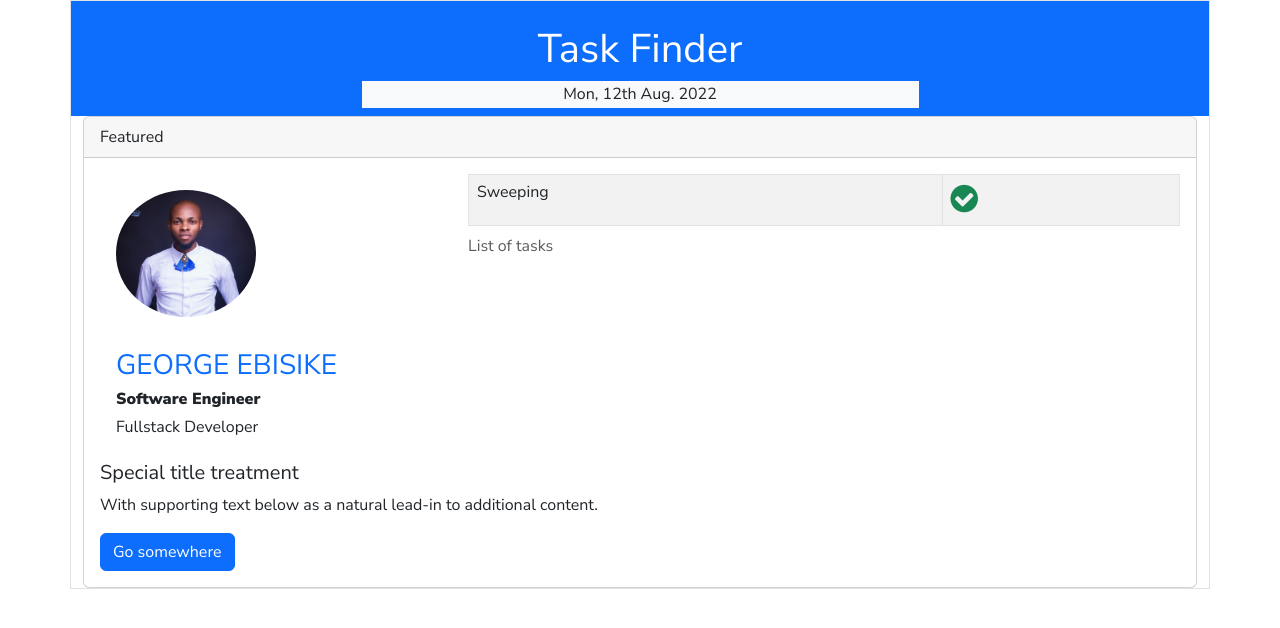
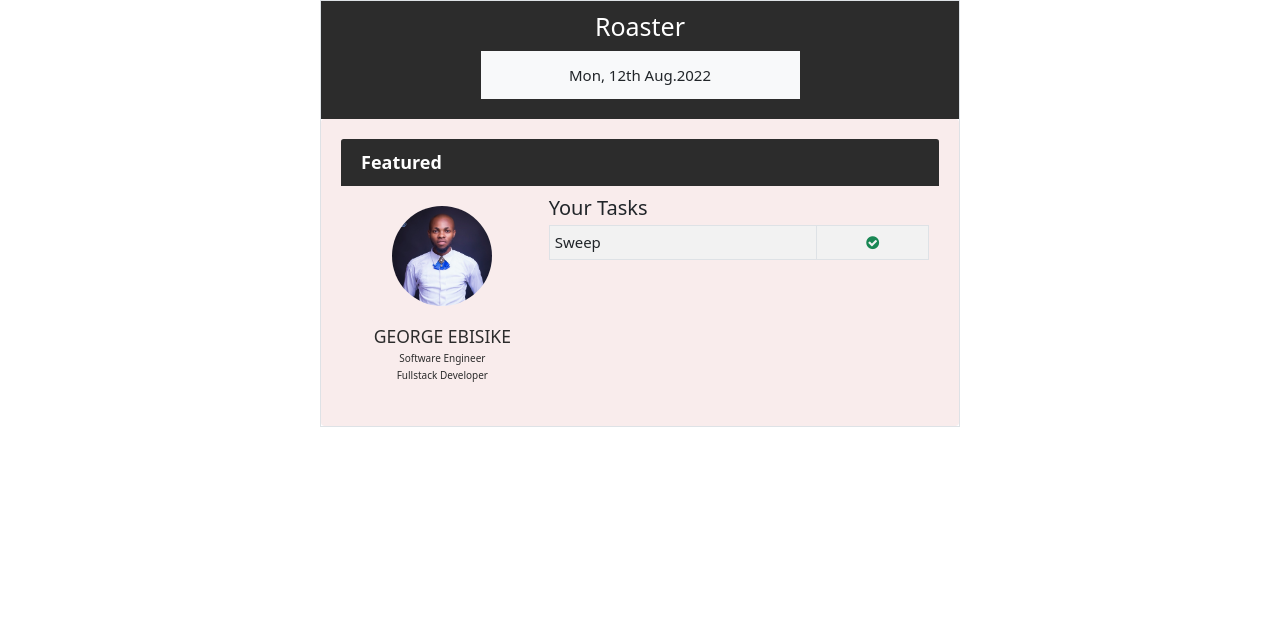
Before and after one commit to meetchi/TaskFinder, a plain HTML site: page index.html in a window 1280 px wide. Drawn offline with Linux system fonts and the light colour scheme.

Commit message:
worked on avatar profile and theme

```diff
--- a/css/style.css
+++ b/css/style.css
@@ -1,16 +1,97 @@
-#info{
-    /* width: 100%; */
-}
-img.picture{
-    border-radius: 50%;
-    width: 50%;
-    /* float: right; */
+*,
+*::after,
+*::before {
+    padding: 0;
+    margin: 0;
+    box-sizing: border-box;
 }
 
-body{
+html {
     font-family: 'Nunito Sans', sans-serif;
+    font-size: 10px;
 }
 
-#portfolio{
-    font-weight: bold;
+
+body{
+    font-size: 1.5rem;
+    -webkit-font-smoothing: antialiased;
+    -moz-osx-font-smoothing: grayscale;
 }
+
+.avatar_picture {
+    max-width:12rem;
+    height: 12rem;
+    border-radius: 50%;
+}
+
+.avatar_picture img{
+    width: 100%;
+    height: 100%;
+    overflow: hidden;
+    border-radius: 50%;
+    object-fit: cover;
+}
+.main {
+    padding:0;
+    /* background-color: red; */
+    max-width: 50vw;
+}
+
+.header-box{
+    background-color: #2c2c2c;
+    display: flex;
+    flex-direction: column;
+    align-items: center;
+
+}
+
+.header-box h1 {
+    padding: .5rem 0;
+}
+.header-box p{
+    font-size: 1.5rem;
+    margin-bottom: 2rem;
+}
+
+
+.card {
+    border: none;
+    background: rgb(249, 236, 236);
+    padding: 2rem 2rem;
+}
+
+.card-header {
+    padding: 1rem 2rem;
+    background: #2c2c2c;
+    color: #fff;
+    font-size: 1.8rem;
+    font-weight: 700;
+    border: none;
+}
+
+.left {
+    display: flex;
+    flex-direction: column;
+    align-items: center;
+    justify-content: center;
+    text-align: center;
+}
+
+#info p{
+    color: #2c2c2c;
+}
+
+.right__title {
+    text-transform: capitalize;
+    font-weight: 500;
+}
+
+tbody {
+    /* text-align: center; */
+    align-items: center;
+}
+
+.info #userName {
+    color: #2c2c2c;
+    font-weight: 500;
+}
--- a/index.html
+++ b/index.html
@@ -25,14 +25,11 @@
 </head>
 
 <body>
-    <div class="container border rowj align-items-center justify-content-center">
-        <section id="header" class="m-0 p-0">
-            <div class="row">
-                <div class="col-md-12 bg-primary py-2">
-                    <p class="px-5 pt-3 text-white text-center h1">Task Finder</p>
-                    <p id="date" class="h6 p-1 bg-light text-center text-dark w-50" style="margin: auto;">Mon, 12th Aug.
-                        2022</p>
-                </div>
+    <div class="container border rowj align-items-center justify-content-center main">
+        <section id="header">
+            <div class="header-box">
+                <h1 class="px-5 pt-3 text-white text-center">Roaster</h1>
+                <p id="date" class="h6 p-4 bg-light text-center text-dark w-50">Mon, 12th Aug.2022</p>
             </div>
         </section>
         <section id="cardx">
@@ -41,33 +38,35 @@
                     Featured
                 </div>
                 <div class="card-body">
-                    <div class="row">
-                        <div class="col-md-4">
-                            <div id="pic" class="">
+                    <div class="row split">
+                        <div class="col-md-4 left">
+                            <div id="pic" class="avatar_picture">
                                 <img src="./img/img1.jpg" alt="user picture" class="picture p-3" id="user-pic">
                             </div>
-                            <div id="info" class="align-self-center d-block p-3">
-                                <p id="userName" class="h3 text-primary text-uppercase font-weight-bold">george ebisike
+                            <div id="info" class="align-self-center d-block p-3 info">
+                                <p id="userName" class="h3 text-uppercase font-weight-bold">george ebisike
                                 </p>
                                 <p id="portfolio" class="h6 text-capitalize">Software Engineer</p>
                                 <p id="stack" class="h6 text-capitalize">Fullstack developer</p>
                             </div>
                         </div>
-                        <div class="col-md-8">
+                        <div class="col-md-8 right">
+                            <h2 class="right__title">your tasks</h2>
                             <table class="table table-striped table-hover table-bordered">
-                                <caption>List of tasks</caption>
+                                <!-- <caption>List of tasks</caption> -->
                                 <tbody id="task-list">
-                                    <tr>
-                                        <td class="h6">Sweeping</td>
-                                        <td><i class="fa fa-check-circle fa-2x text-success"></i></td>
+                                    <tr style="background-color: #fff;">
+                                        <td>Sweep</td>
+                                        <td style="text-align: center;"><i class="fa fa-check-circle fa-1x text-success" ></i></td>
                                     </tr>
                                 </tbody>
                             </table>
                         </div>
                     </div>
-                    <h5 class="card-title">Special title treatment</h5>
+                    <!-- WHAT IS TO HAPPEN HERE SIR -->
+                    <!-- <h5 class="card-title">Special title treatment</h5>
                     <p class="card-text">With supporting text below as a natural lead-in to additional content.</p>
-                    <a href="#" class="btn btn-primary">Go somewhere</a>
+                    <a href="#" class="btn btn-primary">Go somewhere</a> -->
                 </div>
             </div>
         </section>
```
